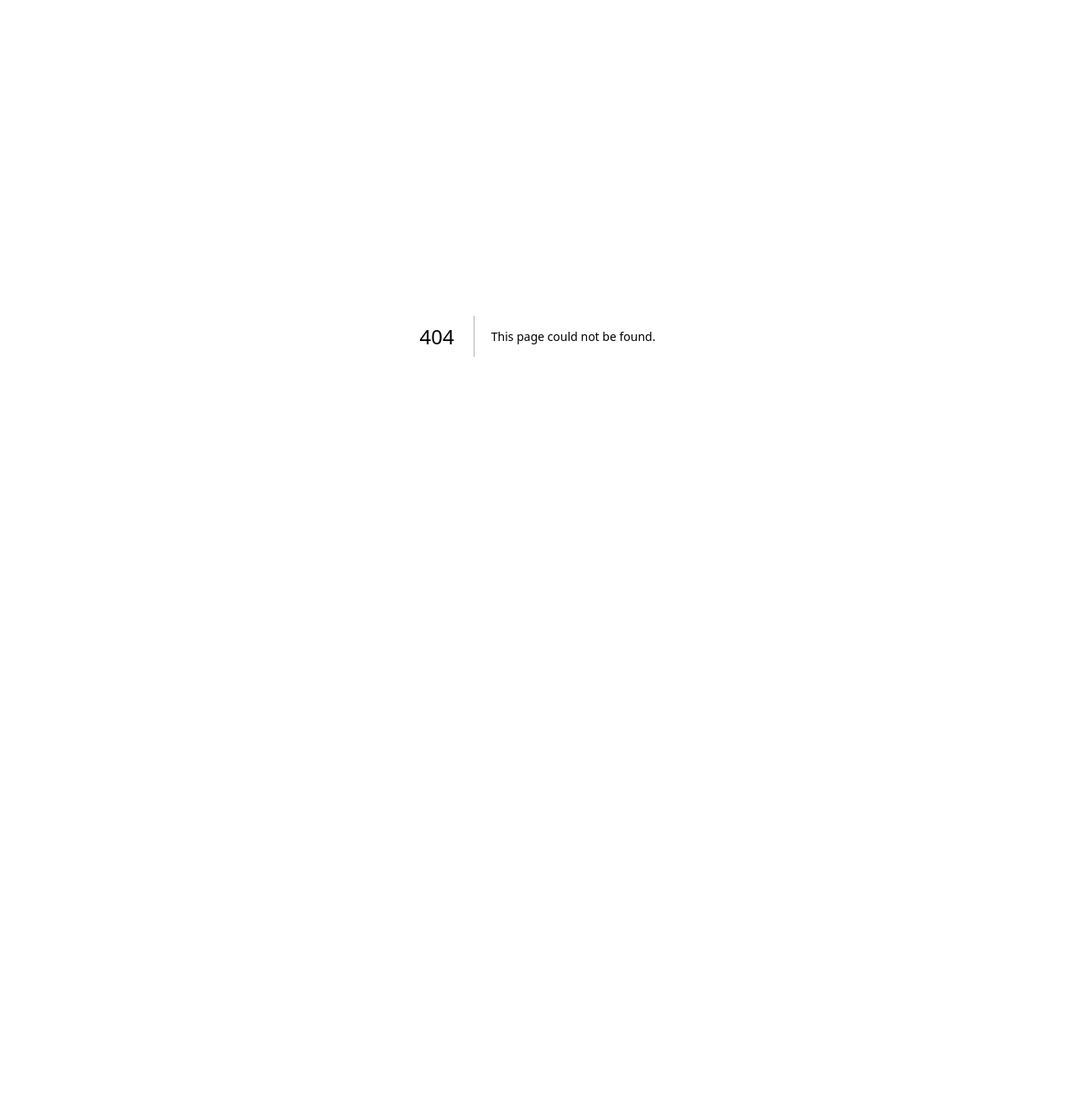
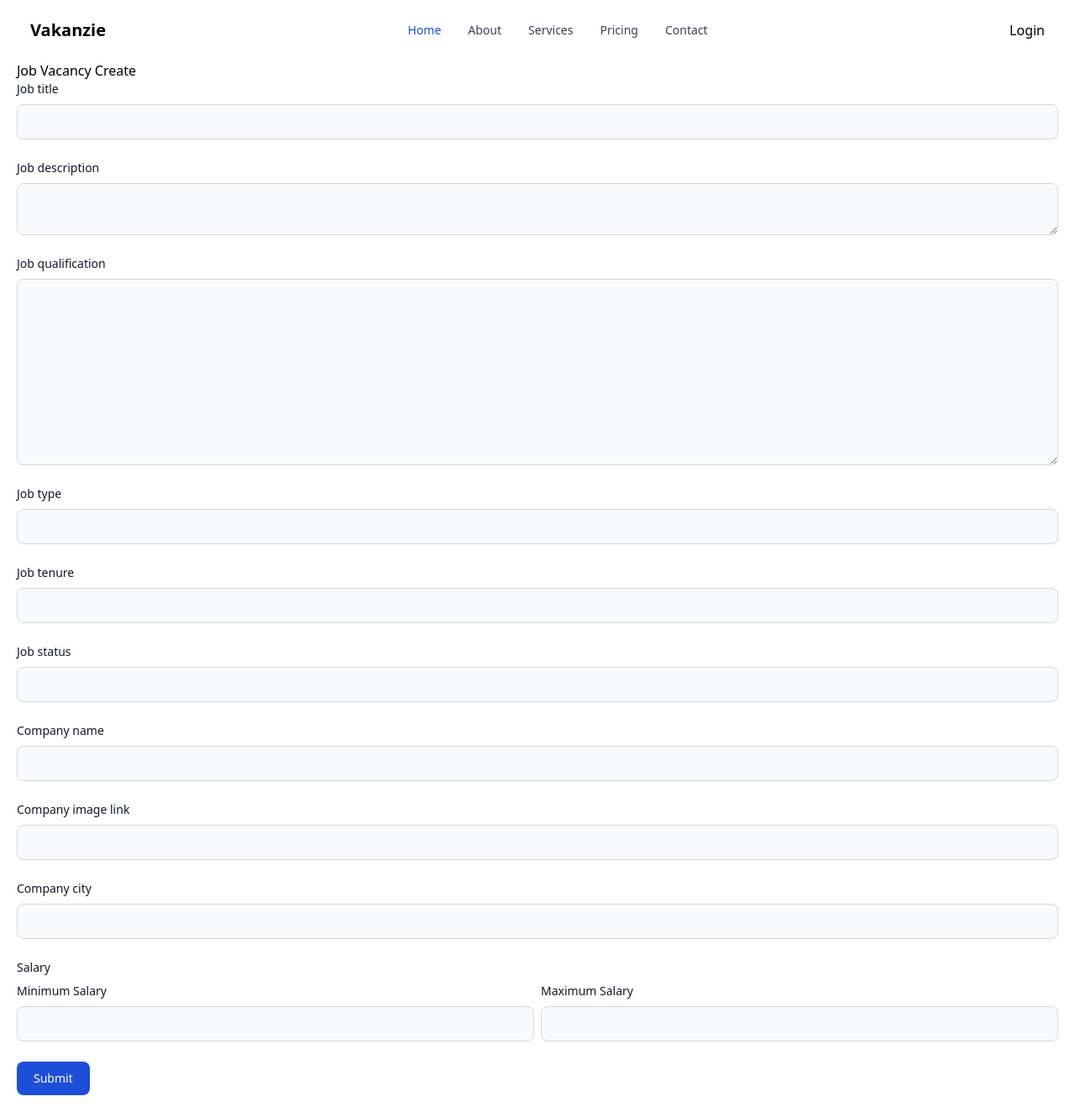
Before and after one commit to IlhamPrabaswara/vakanzie, a Next.js app: page /dashboard/list-job-vacancy/create in a window 1280 px wide. Before the commit this address had no page. Shown: the whole page at 84% size. Before the commit the page ends 800 px from the top, so only its background shows below. Built offline with nearby package versions, Linux system fonts and the light colour scheme.

Commit message:
Create new job form

```diff
--- /dev/null
+++ b/src/pages/dashboard/list-job-vacancy/create.js
@@ -0,0 +1,263 @@
+import Layout from "@/components/layout";
+import NavBar from "@/components/navbar";
+import { useState } from "react";
+import Cookies from "js-cookie";
+
+const JobVacancyCreate = () => {
+  const [input, setInput] = useState({
+    title: "",
+    job_description: "",
+    job_qualification: "",
+    job_type: "",
+    job_tenure: "",
+    job_status: "",
+    company_name: "",
+    company_image_url: "",
+    company_city: "",
+    salary_min: "",
+    salary_max: "",
+  });
+  const handleChange = (e) => {
+    let value = e.target.value;
+    let name = e.target.name;
+    setInput({ ...input, [name]: value });
+  };
+  const handleCreate = async (e) => {
+    e.preventDefault();
+    const data = {
+      title: input.title,
+      job_description: input.job_description,
+      job_qualification: input.job_qualification,
+      job_type: input.job_type,
+      job_tenure: input.job_tenure,
+      job_status: input.job_status,
+      company_name: input.company_name,
+      company_image_url: input.company_image_url,
+      company_city: input.company_city,
+      salary_min: input.salary_min,
+      salary_max: input.salary_max,
+    };
+    const JSONdata = JSON.stringify(data);
+    const endpoint = `https://dev-example.sanbercloud.com/api/job-vacancy`;
+    const options = {
+      method: "POST",
+      headers: {
+        Authorization: `Bearer ${Cookies.get("token")}`,
+        "Content-Type": "application/json",
+      },
+      body: JSONdata,
+    };
+    const response = await fetch(endpoint, options);
+    const result = await response.json();
+    alert("Data is successfully updated");
+  };
+  return (
+    <Layout>
+      <NavBar />
+      <h1>Job Vacancy Create</h1>
+      <form onSubmit={handleCreate}>
+        <div className="mb-6">
+          <label
+            htmlFor="title"
+            className="block mb-2 text-sm font-medium text-gray-900"
+          >
+            Job title
+          </label>
+          <input
+            type="text"
+            name="title"
+            id="title"
+            className="bg-gray-50 border border-gray-300 text-gray-900 text-sm rounded-lg focus:ring-blue-500 focus:border-blue-500 block w-full p-2.5"
+            value={input.title}
+            onChange={handleChange}
+            required
+          />
+        </div>
+        <div className="mb-6">
+          <label
+            htmlFor="job_description"
+            className="block mb-2 text-sm font-medium text-gray-900"
+          >
+            Job description
+          </label>
+          <textarea
+            type="text"
+            name="job_description"
+            id="job_description"
+            className="bg-gray-50 border border-gray-300 text-gray-900 text-sm rounded-lg focus:ring-blue-500 focus:border-blue-500 block w-full p-2.5"
+            value={input.job_description}
+            onChange={handleChange}
+            required
+          />
+        </div>
+        <div className="mb-6">
+          <label
+            htmlFor="job_qualification"
+            className="block mb-2 text-sm font-medium text-gray-900"
+          >
+            Job qualification
+          </label>
+          <textarea
+            rows={10}
+            type="text"
+            name="job_qualification"
+            id="job_qualification"
+            className="bg-gray-50 border border-gray-300 text-gray-900 text-sm rounded-lg focus:ring-blue-500 focus:border-blue-500 block w-full p-2.5"
+            value={input.job_qualification}
+            onChange={handleChange}
+            required
+          />
+        </div>
+        <div className="mb-6">
+          <label
+            htmlFor="job_type"
+            className="block mb-2 text-sm font-medium text-gray-900"
+          >
+            Job type
+          </label>
+          <input
+            type="text"
+            name="job_type"
+            id="job_type"
+            className="bg-gray-50 border border-gray-300 text-gray-900 text-sm rounded-lg focus:ring-blue-500 focus:border-blue-500 block w-full p-2.5"
+            value={input.job_type}
+            onChange={handleChange}
+            required
+          />
+        </div>
+        <div className="mb-6">
+          <label
+            htmlFor="job_tenure"
+            className="block mb-2 text-sm font-medium text-gray-900"
+          >
+            Job tenure
+          </label>
+          <input
+            type="text"
+            name="job_tenure"
+            id="job_tenure"
+            className="bg-gray-50 border border-gray-300 text-gray-900 text-sm rounded-lg focus:ring-blue-500 focus:border-blue-500 block w-full p-2.5"
+            value={input.job_tenure}
+            onChange={handleChange}
+            required
+          />
+        </div>
+        <div className="mb-6">
+          <label
+            htmlFor="job_status"
+            className="block mb-2 text-sm font-medium text-gray-900"
+          >
+            Job status
+          </label>
+          <input
+            type="text"
+            name="job_status"
+            id="job_status"
+            className="bg-gray-50 border border-gray-300 text-gray-900 text-sm rounded-lg focus:ring-blue-500 focus:border-blue-500 block w-full p-2.5"
+            value={input.job_status}
+            onChange={handleChange}
+            required
+          />
+        </div>
+        <div className="mb-6">
+          <label
+            htmlFor="company_name"
+            className="block mb-2 text-sm font-medium text-gray-900"
+          >
+            Company name
+          </label>
+          <input
+            type="text"
+            name="company_name"
+            id="company_name"
+            className="bg-gray-50 border border-gray-300 text-gray-900 text-sm rounded-lg focus:ring-blue-500 focus:border-blue-500 block w-full p-2.5"
+            value={input.company_name}
+            onChange={handleChange}
+            required
+          />
+        </div>
+        <div className="mb-6">
+          <label
+            htmlFor="company_image_url"
+            className="block mb-2 text-sm font-medium text-gray-900"
+          >
+            Company image link
+          </label>
+          <input
+            type="text"
+            name="company_image_url"
+            id="company_image_url"
+            className="bg-gray-50 border border-gray-300 text-gray-900 text-sm rounded-lg focus:ring-blue-500 focus:border-blue-500 block w-full p-2.5"
+            value={input.company_image_url}
+            onChange={handleChange}
+            required
+          />
+        </div>
+        <div className="mb-6">
+          <label
+            htmlFor="company_city"
+            className="block mb-2 text-sm font-medium text-gray-900"
+          >
+            Company city
+          </label>
+          <input
+            type="text"
+            name="company_city"
+            id="company_city"
+            className="bg-gray-50 border border-gray-300 text-gray-900 text-sm rounded-lg focus:ring-blue-500 focus:border-blue-500 block w-full p-2.5"
+            value={input.company_city}
+            onChange={handleChange}
+            required
+          />
+        </div>
+        <label className="block mb-2 text-sm font-medium text-gray-900">
+          Salary
+        </label>
+        <div className="mb-6 grid grid-cols-2 gap-2">
+          <div>
+            <label
+              htmlFor="salary_min"
+              className="block mb-2 text-sm font-medium text-gray-900"
+            >
+              Minimum Salary
+            </label>
+            <input
+              name="salary_min"
+              type="text"
+              id="salary_min"
+              className="bg-gray-50 border border-gray-300 text-gray-900 text-sm rounded-lg focus:ring-blue-500 focus:border-blue-500 block w-full p-2.5"
+              value={input.salary_min}
+              onChange={handleChange}
+              required
+            />
+          </div>
+          <div>
+            <label
+              htmlFor="salary_max"
+              className="block mb-2 text-sm font-medium text-gray-900"
+            >
+              Maximum Salary
+            </label>
+            <input
+              type="text"
+              name="salary_max"
+              id="salary_max"
+              className="bg-gray-50 border border-gray-300 text-gray-900 text-sm rounded-lg focus:ring-blue-500 focus:border-blue-500 block w-full p-2.5"
+              value={input.salary_max}
+              onChange={handleChange}
+              required
+            />
+          </div>
+        </div>
+        <button
+          type="submit"
+          className="text-white bg-blue-700 hover:bg-blue-800 focus:ring-4 focus:outline-none focus:ring-blue-300 font-medium rounded-lg text-sm w-full sm:w-auto px-5 py-2.5 text-center"
+        >
+          Submit
+        </button>
+      </form>
+    </Layout>
+  );
+};
+
+export default JobVacancyCreate;
```
